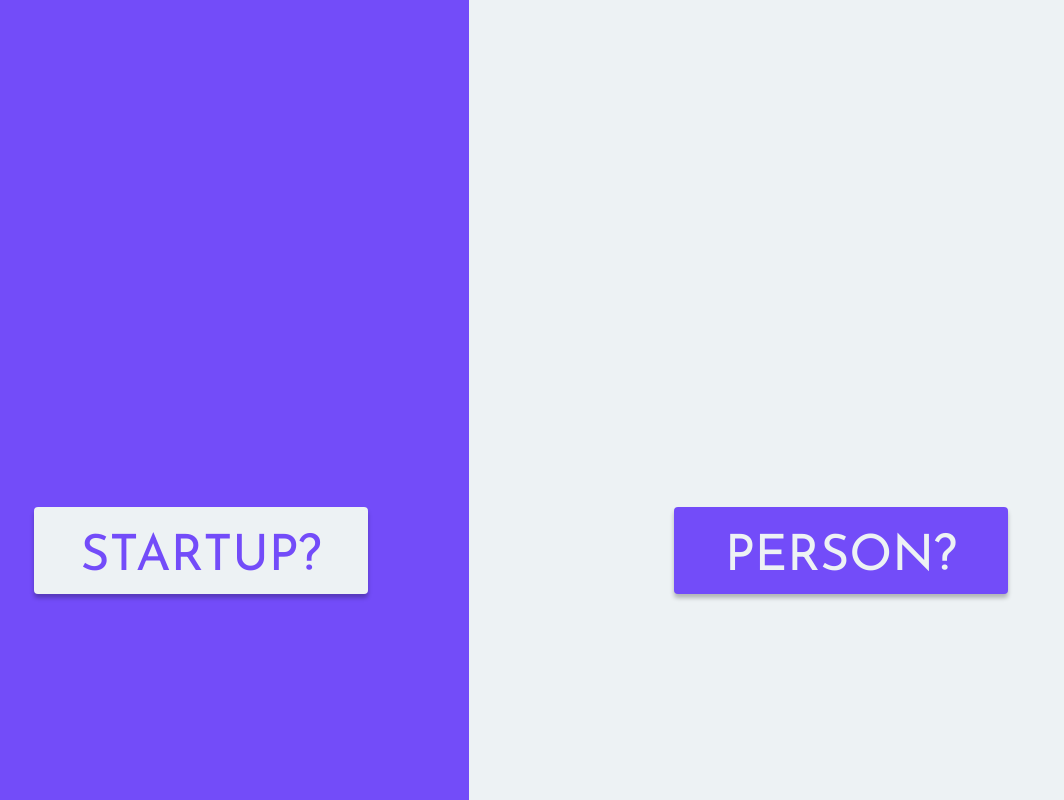
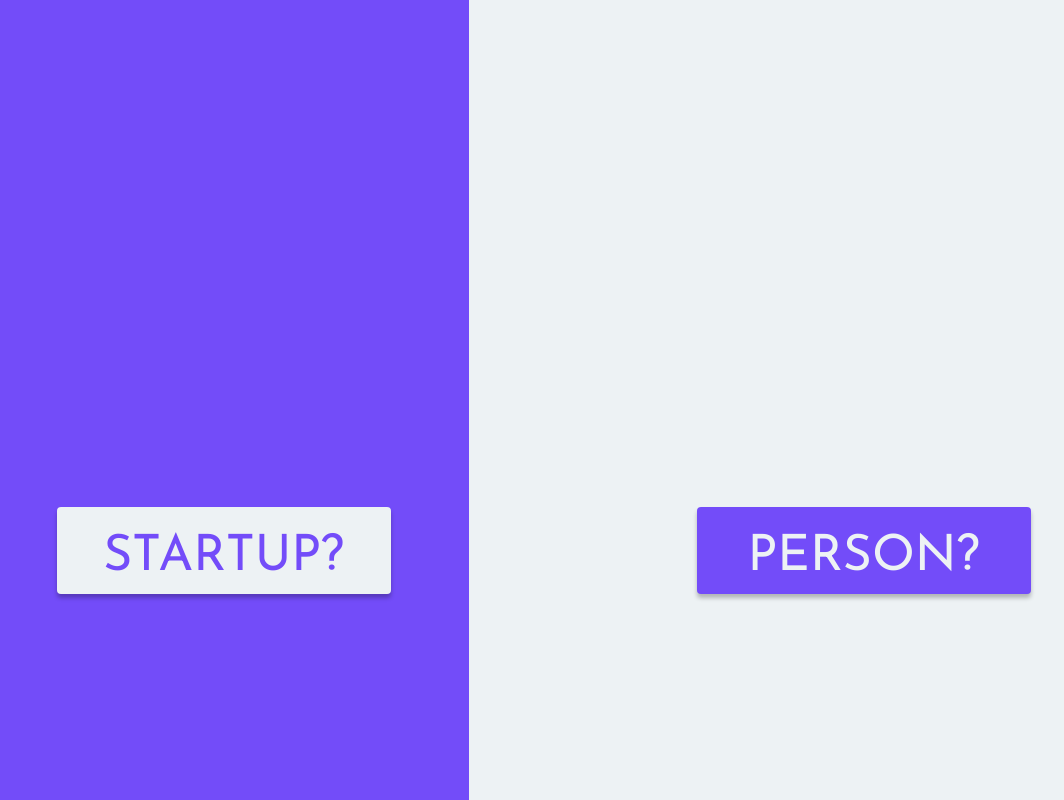
Before and after one commit to gwharris/startup-matchmaker, a React (Create React App) app in the folder frontend/: page / in a window 1280 px wide. Shown: the whole page, without its empty margins (171-1235 px from the left). Built offline with nearby package versions, Linux system fonts and the light colour scheme.

Commit message:
button centering (committing to test on alternate machine)

```diff
--- a/frontend/src/index.css
+++ b/frontend/src/index.css
@@ -14,6 +14,18 @@
   font-family: inherit;
 } */
 
+/* Parent for Rows and Cols */
+.hpContainer {
+  max-width: 100%;
+  max-height: 100%;
+  height: 100vh;
+  /*vh https://stackoverflow.com/questions/1575141/how-to-make-a-div-100-height-of-the-browser-window?rq=1
+  container full height of the browser window. Then all other child's heights need to be specified as needed.
+  In this case (homepage). Container is full height of window, row is set to 100, then finally the column is set to 100
+  */
+}
+
+/* left and right cols parents for personButton and .startupButton */
 .leftCol {
   background-color: #734cf9;
   height: 100%;
@@ -29,23 +41,12 @@
   height: 100%;
 }
 
-.hpContainer {
-  max-width: 100%;
-  max-height: 100%;
-  height: 100vh;
-  /*vh https://stackoverflow.com/questions/1575141/how-to-make-a-div-100-height-of-the-browser-window?rq=1
-  container full height of the browser window. Then all other child's heights need to be specified as needed.
-  In this case (homepage). Container is full height of window, row is set to 100, then finally the column is set to 100
-  */
-}
 
 .startupButton {
   position: relative !important;
-  justify-content: center !important;
-  align-items: center !important;
   width: 334px !important;
   height: 87px !important;
-  left: 193px !important;
+  left: 35% !important;
   top: 507px !important;
   background: #edf2f4 !important;
   box-shadow: 0px 4px 4px rgba(0, 0, 0, 0.25) !important;
@@ -61,11 +62,9 @@
 .personButton {
 
   position: relative !important;
-  justify-content: center !important;
-  align-items: center !important;
   width: 334px !important;
   height: 87px !important;
-  left: 193px !important;
+  left: 35% !important;
   top: 507px !important;
   background: #734cf9 !important;
   box-shadow: 0px 4px 4px rgba(0, 0, 0, 0.25) !important;
```
